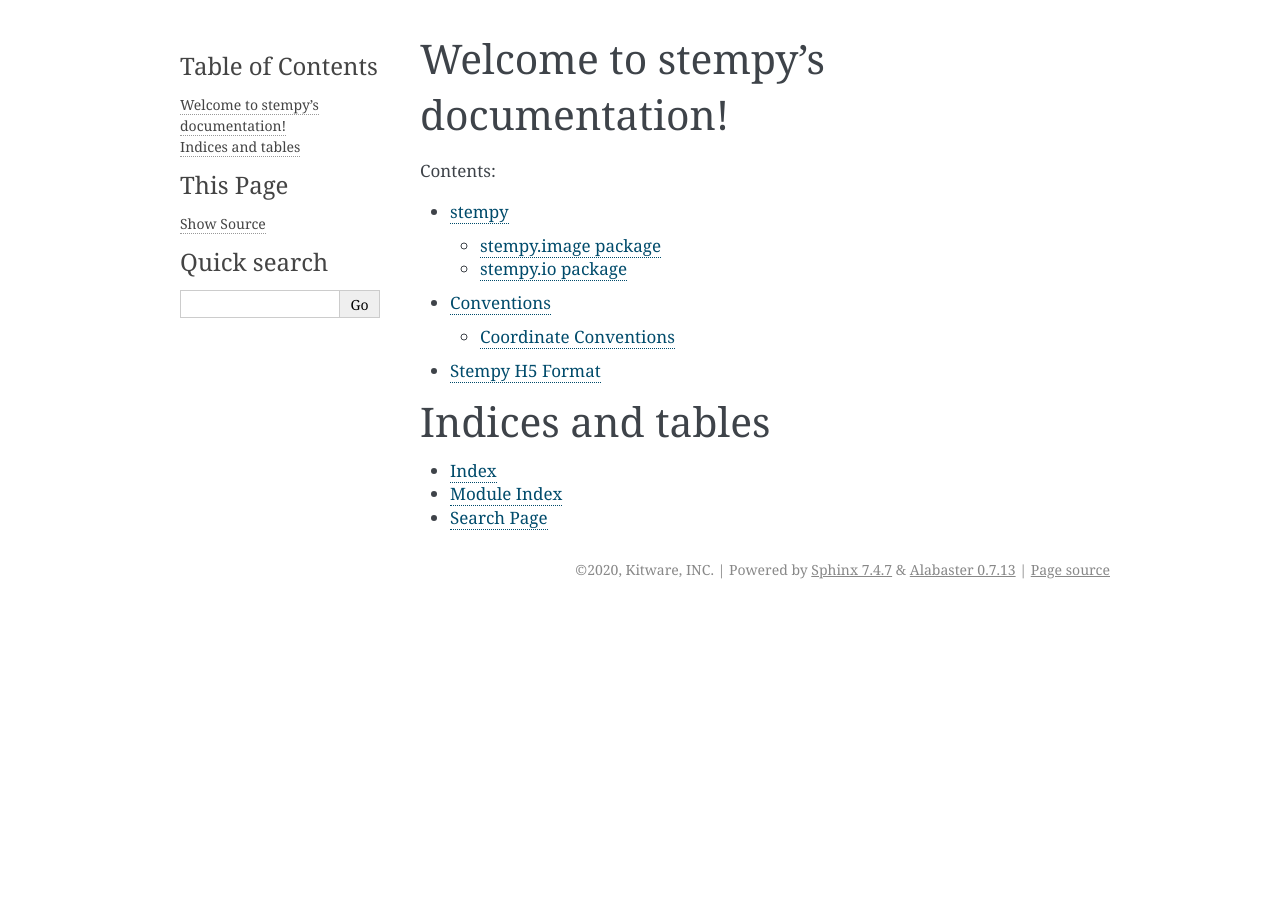
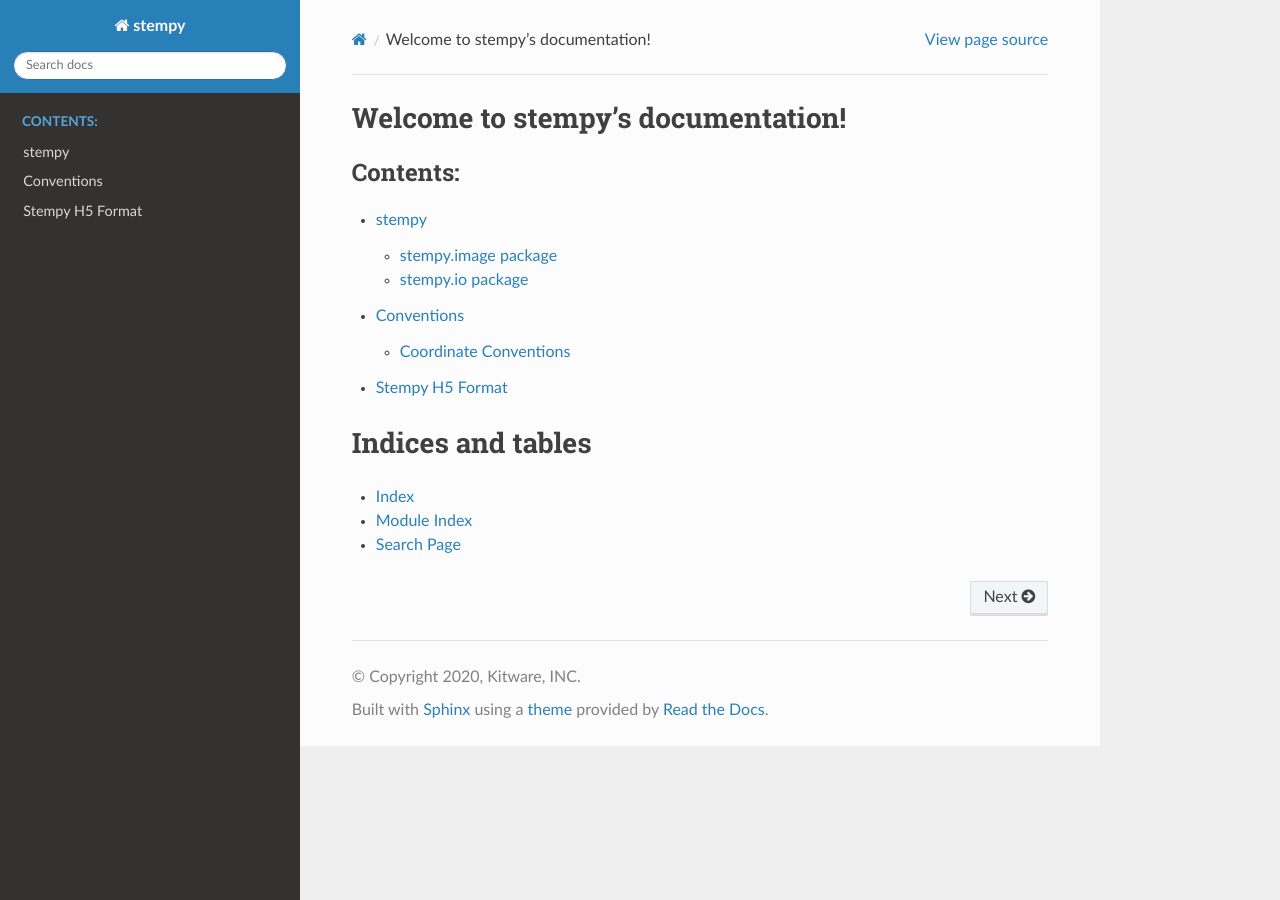
Before and after one commit to OpenChemistry/stempy, a Sphinx documentation site: the page built from docs/source/index.rst, in a window 1280 px wide. Built offline with Sphinx 7.4.7 and the Read the Docs theme 2.0.0, drawn with Linux system fonts in a browser that asks for light colours.

Commit message:
Use Sphinx Theme for Read the Docs
Signed-off-by: Patrick Avery <patrick.avery@kitware.com>

```diff
--- a/docs/requirements.txt
+++ b/docs/requirements.txt
@@ -1,2 +1,3 @@
 sphinx==2.3.1
 pygments==2.4.2
+sphinx-rtd-theme==0.4.3
--- a/docs/source/conf.py
+++ b/docs/source/conf.py
@@ -12,6 +12,8 @@
 
 import os
 import sys
+
+import sphinx_rtd_theme
 from unittest import mock
 
 sys.path.insert(0, os.path.abspath('../../python/stempy'))
@@ -32,7 +34,7 @@
 # Add any Sphinx extension module names here, as strings. They can be
 # extensions coming with Sphinx (named 'sphinx.ext.*') or your custom
 # ones.
-extensions = ['sphinx.ext.autodoc']
+extensions = ['sphinx.ext.autodoc', 'sphinx_rtd_theme']
 
 # Add any paths that contain templates here, relative to this directory.
 templates_path = ['_templates']
@@ -62,7 +64,7 @@
 # The theme to use for HTML and HTML Help pages.  See the documentation for
 # a list of builtin themes.
 #
-html_theme = 'alabaster'
+html_theme = 'sphinx_rtd_theme'
 
 # Add any paths that contain custom static files (such as style sheets) here,
 # relative to this directory. They are copied after the builtin static files,
```
